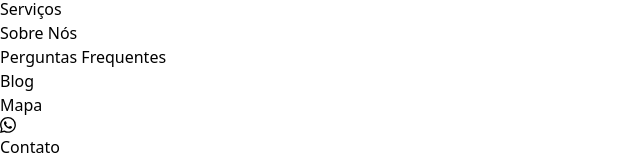
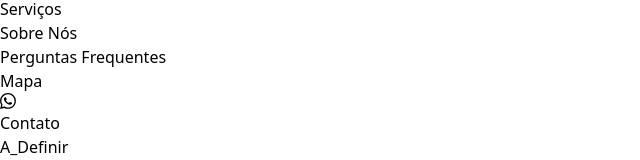
Before and after one commit to Paper-Street-Softwares/Dev-Template, a React (Vite) app: page / in a window 1280 px wide. Shown: the part 181-341 px from the top of the page, without its empty margins (0-640 px from the left). Built offline with nearby package versions, Linux system fonts and the light colour scheme; no server answers; a web font is replaced by a local one.

Commit message:
fix: Volta a versão normal

```diff
--- a/src/components/sectionElements/SidebarSocial.jsx
+++ b/src/components/sectionElements/SidebarSocial.jsx
@@ -41,7 +41,7 @@ export default function SidebarSocial({ colorMode, mode = "blog" }) {
     <UserSearch />,
     <ServerIcon />,
     <HelpCircle />,
-    <FileText />,
+    // <FileText />,
     <MapPinCheck />,
   ];
 
--- a/src/content/content.jsx
+++ b/src/content/content.jsx
@@ -123,7 +123,7 @@ const content = {
         "Serviços",
         "Sobre Nós",
         "Perguntas Frequentes",
-        "Blog",
+        // "Blog",
         "Mapa",
       ], //adicionar ou remover link
       menuId: [
@@ -131,7 +131,7 @@ const content = {
         "service",
         "about",
         "faq",
-        "blog",
+        // "blog",
         "maps",
       ], //adicionar ou remover ID
 
@@ -496,7 +496,7 @@ const content = {
       img: imgSteps,
       labelCards: "Ver mais",
       label: "Clique aqui para ver todas as matérias",
-      blogLink: "blogtestepaper.wordpress.com", //sem "https://"
+      blogLink: "A_Definir", //sem "https://"
     },
     faq: {
       miniTag: "TIRE SUAS DÚVIDAS",
--- a/src/pages/Index.jsx
+++ b/src/pages/Index.jsx
@@ -48,12 +48,12 @@ export default function Index() {
       {/* <Cta colorMode={colorMode} /> */}
       <CtaSecondary />
       <Steps colorMode={colorMode} />
-      <BlogPosts />
+      {/* <BlogPosts /> */}
       <Faq colorMode={colorMode} />
       <Maps colorMode={colorMode} />
       <FooterSocial
         colorMode={colorMode}
-        addresSecundario={true}
+        addresSecundario={false}
         phoneTerciario={false}
         expedientesecond={false}
         addres={true}
```
